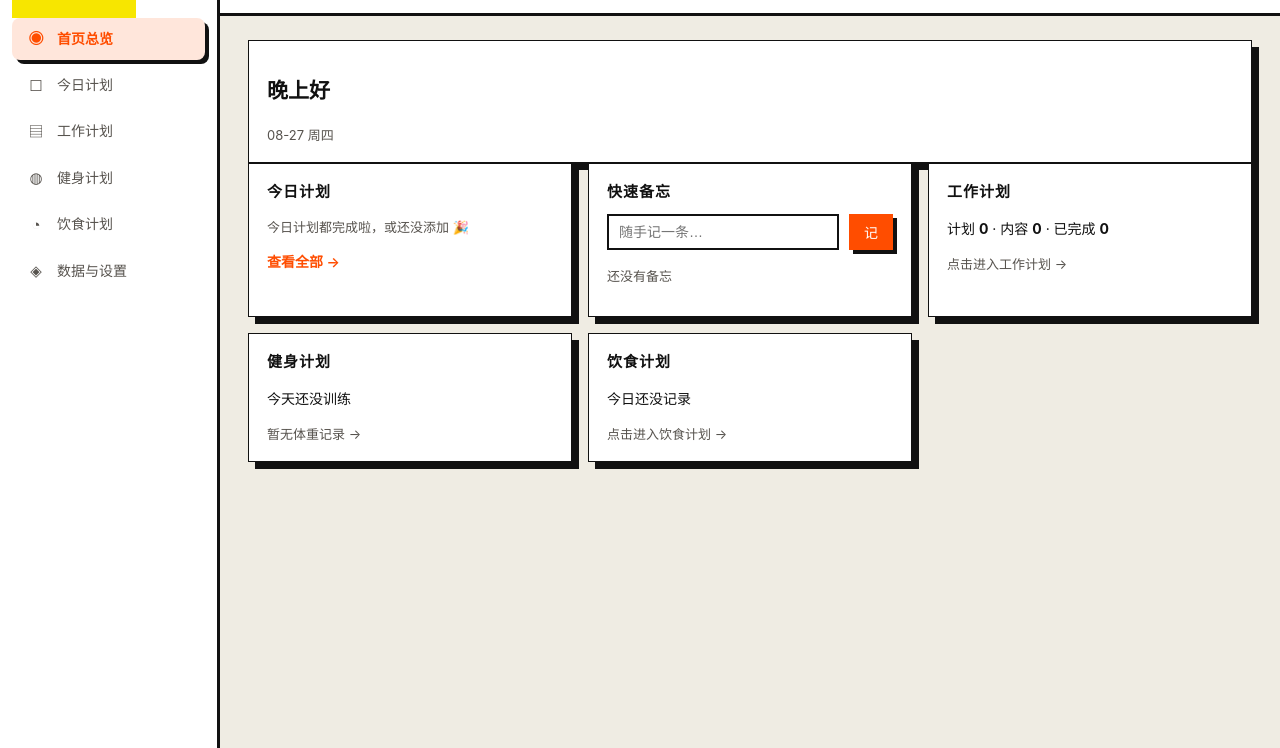
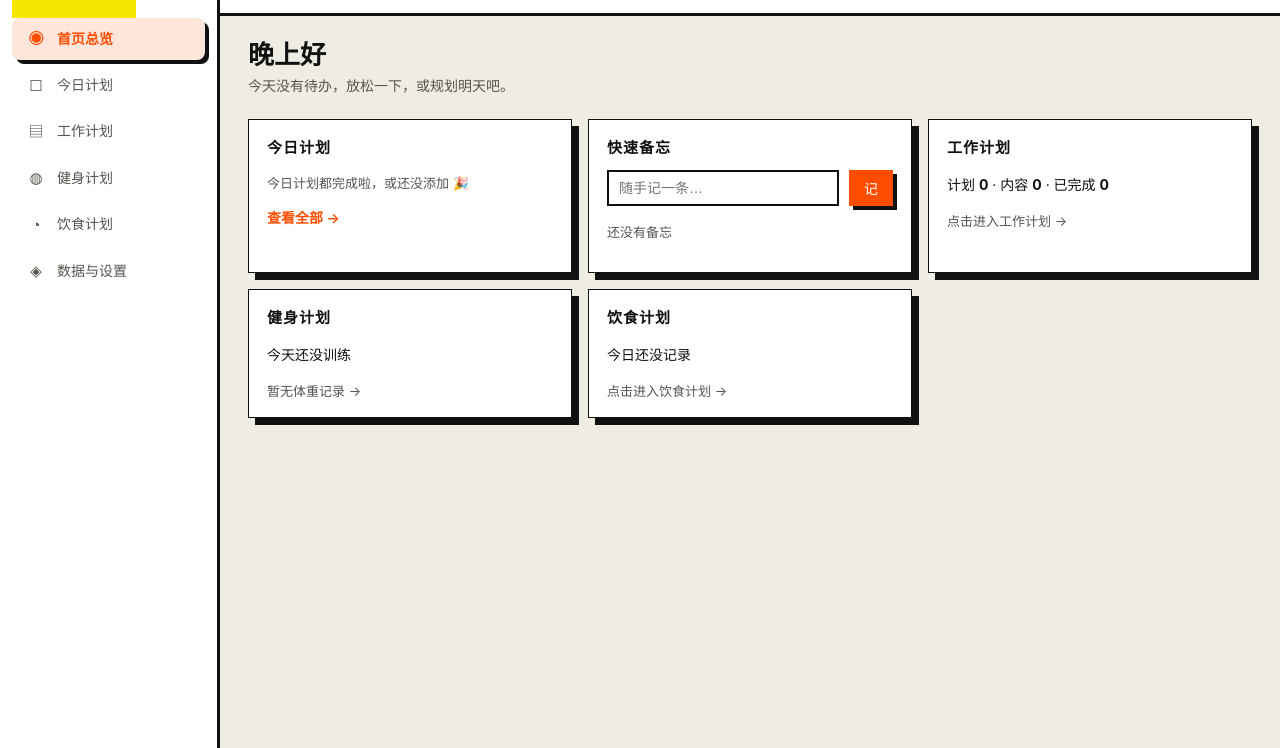
Before and after one commit to panyuch/personal-life-app, a plain HTML site: page index.html in a window 1280 px wide. Shown: the part 52-800 px from the top of the page. Drawn offline with Linux system fonts and the light colour scheme.

Commit message:
feat(home): 问候条独立区块 + 动态待办文案（home-restructure 工单02）

```diff
--- a/assets/styles.css
+++ b/assets/styles.css
@@ -92,6 +92,17 @@ body {
 }
 #primary-btn:hover { filter: brightness(0.9); }
 #view { padding: 24px 28px; }
+
+/* 问候条（首页顶部，独立区块、非卡片） */
+#greeting { margin-bottom: 22px; }
+#greeting .hello {
+  font-family: var(--font-display, var(--font));
+  font-size: 26px;
+  font-weight: 800;
+  margin: 0 0 4px;
+  line-height: 1.2;
+}
+#greeting .sub { color: var(--text-soft); font-size: 14px; margin: 0; }
 
 /* 卡片网格 */
 .grid {
--- a/assets/themes.css
+++ b/assets/themes.css
@@ -98,7 +98,9 @@ body[data-skin="editorial"] #page-title { font-size: 24px; letter-spacing: 2px;
 body[data-skin="editorial"] #page-date { text-transform: uppercase; letter-spacing: 1px; }
 body[data-skin="editorial"] #primary-btn { background: #171512; color: #fff; border-radius: 0; letter-spacing: 2px; padding: 9px 22px; }
 body[data-skin="editorial"] .btn-primary { background: #171512; color: #fff; border-color: #171512; }
-body[data-skin="editorial"] .card.greet h2 { font-family: var(--font-display); font-size: 34px; font-weight: 600; letter-spacing: -1px; line-height: 1.15; margin: 0 0 4px; }
+body[data-skin="editorial"] #greeting .hello { font-family: var(--font-display); font-size: 40px; font-weight: 600; letter-spacing: -1px; line-height: 1.15; }
+body[data-skin="editorial"] #greeting .hello em { font-style: italic; color: var(--accent); }
+body[data-skin="editorial"] #greeting .sub { text-transform: uppercase; letter-spacing: 3px; font-size: 11px; color: #a39d90; }
 body[data-skin="editorial"] .card,
 body[data-skin="editorial"] .work-card,
 body[data-skin="editorial"] .cal-card,
--- a/js/home.js
+++ b/js/home.js
@@ -14,6 +14,12 @@
     if (h < 11) return '早上好';
     if (h < 18) return '下午好';
     return '晚上好';
+  }
+
+  // 问候条副文案：动态反映今日未完成待办数；0 件时给鼓励文案
+  function greetingSub(n) {
+    if (n > 0) return '今天有 ' + n + ' 件待办，保持节奏。';
+    return '今天没有待办，放松一下，或规划明天吧。';
   }
 
   // ——— 快速备忘 (memo) ———
@@ -54,15 +60,19 @@
     var now = ctx.now || new Date();
     var date = ctx.date || UI.todayStr(now);
     var nick = (Store.data.settings.nickname || '').trim();
-    var greet = greeting(now) + (nick ? '，' + nick : '');
+    var greet = greeting(now);
+    var incomplete = todayIncomplete(date).length;
     var w = W.Work ? W.Work.summary() : { plans: 0, items: 0, done: 0 };
     var f = W.Fitness ? W.Fitness.summary(date) : { trainedToday: null, latestWeight: null };
     var dSum = W.Diet ? W.Diet.dailySummary(date) : { kcal: 0 };
     var dHasFood = W.Diet ? W.Diet.hasAnyFood(date) : false;
 
     var html = '';
-    // 问候条
-    html += '<div class="card greet"><h2>' + UI.escapeHtml(greet) + '</h2><div class="card-sub">' + UI.escapeHtml(UI.fmtDate(date)) + '</div></div>';
+    // 问候条（独立区块，非卡片）
+    html += '<div id="greeting">';
+    html += '<p class="hello">' + UI.escapeHtml(greet) + (nick ? '，<em>' + UI.escapeHtml(nick) + '</em>' : '') + '</p>';
+    html += '<p class="sub">' + UI.escapeHtml(greetingSub(incomplete)) + '</p>';
+    html += '</div>';
 
     html += '<div class="grid">';
 
@@ -159,6 +169,7 @@
 
   var Home = {
     greeting: greeting,
+    greetingSub: greetingSub,
     memoAdd: memoAdd, memoToggle: memoToggle, memoRemove: memoRemove, memoFind: memoFind,
     todayIncomplete: todayIncomplete,
     build: build, render: render,
```
Also changed, not shown: tests/phase6.test.js (+14 -1 lines), 1 other file.
